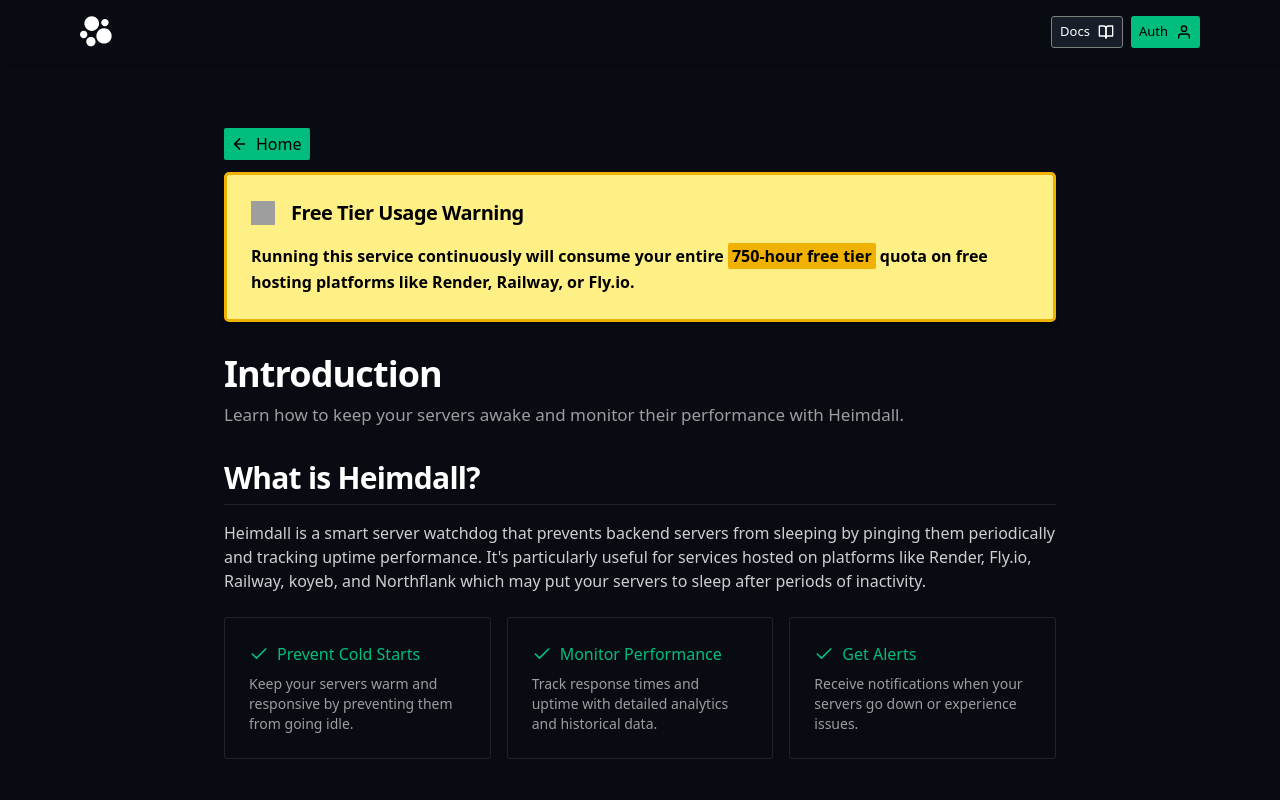
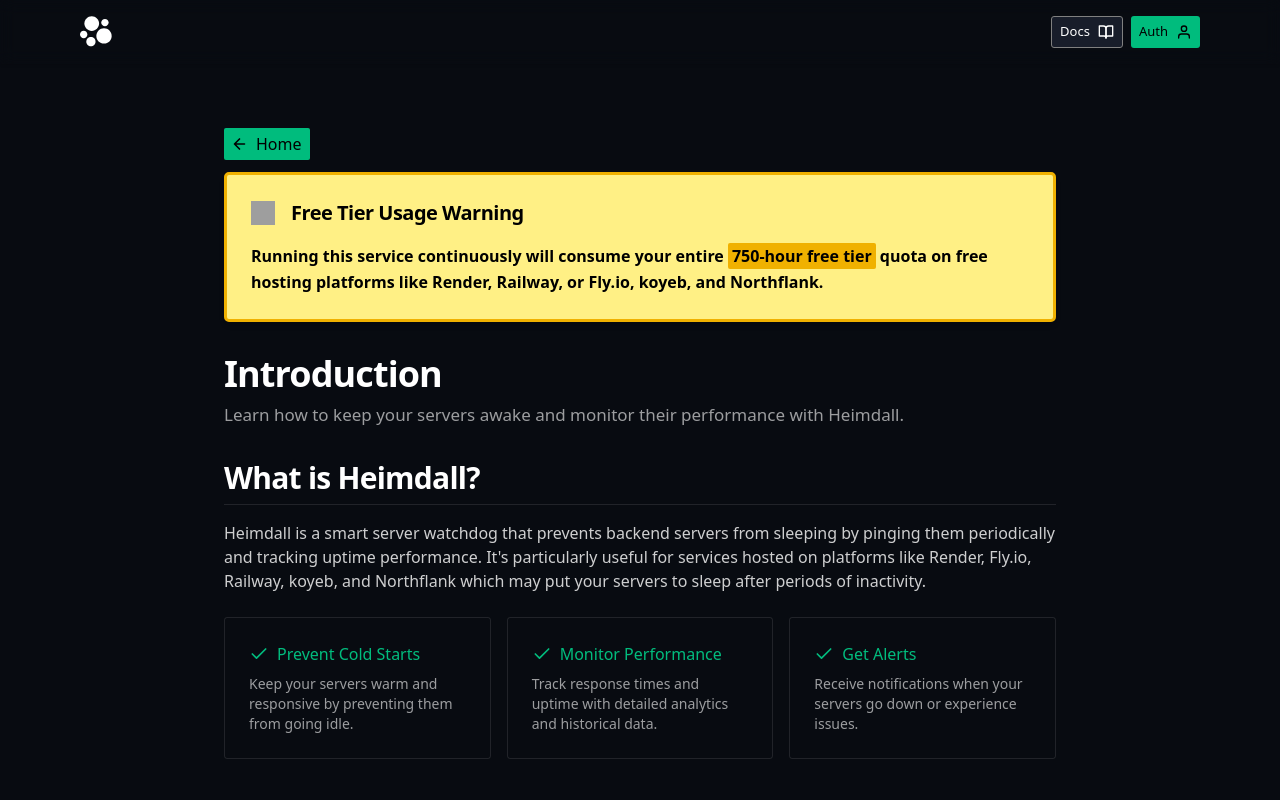
Before and after one commit to shivdutt-B/heimdall, a React (Vite) app in the folder client/: page /docs in a window 1280 px wide. Shown: the top 800 px of the page. Built offline with nearby package versions, Linux system fonts and the light colour scheme; grey boxes are pictures that could not be loaded.

Commit message:
add remaining platforms name in the working banner in docs

```diff
--- a/client/src/components/Docs/Introduction.tsx
+++ b/client/src/components/Docs/Introduction.tsx
@@ -722,7 +722,7 @@
       <span className="inline-block bg-yellow-500 text-black font-semibold px-[4px] rounded-[2px]">
         750-hour free tier
       </span>{" "}
-      quota on free hosting platforms like Render, Railway, or Fly.io.
+      quota on free hosting platforms like Render, Railway, or Fly.io, koyeb, and Northflank.
     </p>
   </div>
 );
```
